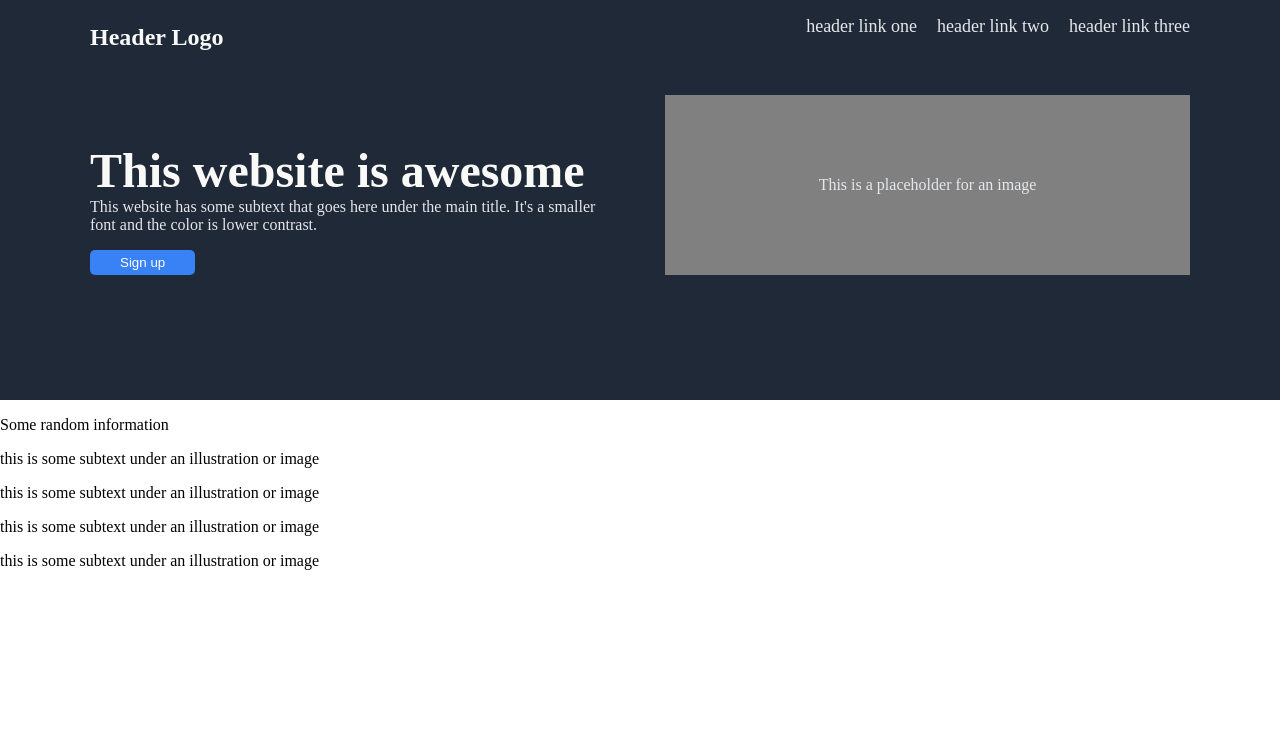
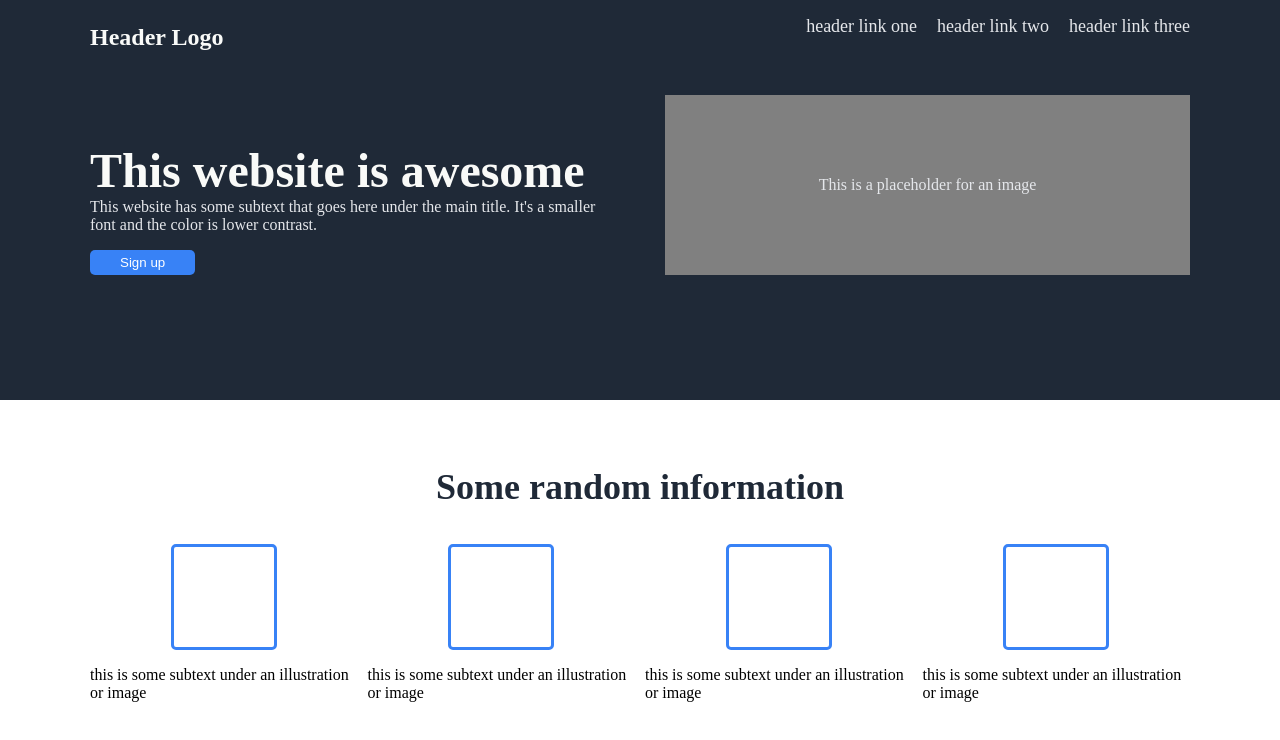
Before and after one commit to fullforcejordy/Odin-Landing-Page, a plain HTML site: page index.html in a window 1280 px wide. Drawn offline with Linux system fonts and the light colour scheme.

Commit message:
Add css and html containers to the content body

```diff
--- a/index.html
+++ b/index.html
@@ -30,18 +30,22 @@
         </div>
       </div>
     </div>
+    <p id="info-header-text">Some random information</p>
     <div class="info-content-container">
-      <p>Some random information</p>
       <div class="random-info-images">
+        <div class="img-box"></div>
         <p>this is some subtext under an illustration or image</p>
       </div>
       <div class="random-info-images">
+        <div class="img-box"></div>
         <p>this is some subtext under an illustration or image</p>
       </div>
       <div class="random-info-images">
+        <div class="img-box"></div>
         <p>this is some subtext under an illustration or image</p>
       </div>
       <div class="random-info-images">
+        <div class="img-box"></div>
         <p>this is some subtext under an illustration or image</p>
       </div>
     </div>
--- a/style.css
+++ b/style.css
@@ -77,8 +77,33 @@ li {
   padding: 5px 30px 5px 30px;
 }
 
-.info-header-text {
+#info-header-text {
   font-size: 36px;
   font-weight: bolder;
   color: #1f2937;
+  padding: 30px 90px 0px 90px;
+  text-align: center;
 }
+
+.img-box {
+  width: 100px;
+  height: 100px;
+  border: 3px solid #3882f6;
+  border-radius: 5px;
+  margin: 0;
+  padding: 0;
+}
+
+.info-content-container {
+  display: flex;
+  padding: 0px 90px 0px 90px;
+  gap: 10px;
+}
+
+.random-info-images {
+  display: flex;
+  flex-direction: column;
+  flex: 1;
+  justify-content: center;
+  align-items: center;
+}
```
